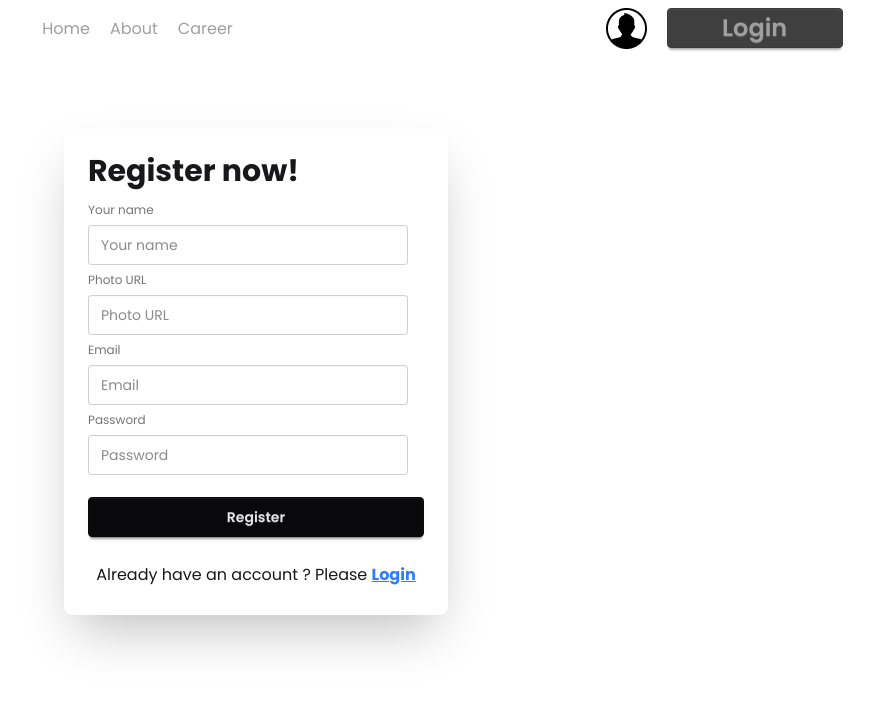
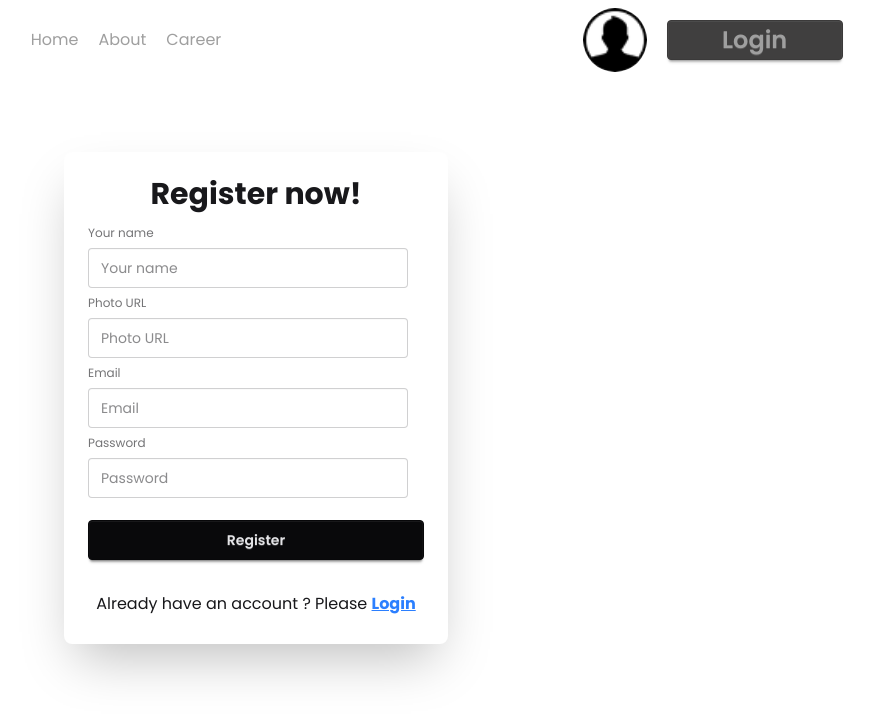
Before and after one commit to rjriajul1/dragon-news, a React (Vite) app: page /auth/register in a window 1280 px wide. Shown: the top 718 px of the page, without its empty margins (384-1258 px from the left). Built offline with nearby package versions, Linux system fonts and the light colour scheme; no server answers.

Commit message:
some problem fix

```diff
--- a/src/compontes/navbar/Navbar.jsx
+++ b/src/compontes/navbar/Navbar.jsx
@@ -4,6 +4,7 @@ import { AuthContext } from "../../context/AuthContext";
 import { use } from "react";
 const Navbar = () => {
   const { user, userSignOut } = use(AuthContext);
+
 
   const handleSignOut = () => {
     userSignOut();
@@ -25,8 +26,13 @@ const Navbar = () => {
           </li>
         </ul>
       </div>
-      <div className="flex gap-5">
-        <img src={userImg} alt="" />
+      <div className="flex items-center gap-5">
+        {/* {
+          user ? <img className="w-16 rounded-full h-16" src={user?.photoURL} alt="" /> : <img src={userImg} alt="" />
+        } */}
+
+        <img className="w-16 h-16 rounded-full" src={`${user ? user.photoURL : userImg}`} alt="" />
+
         <div>
           {user ? (
             <button
--- a/src/context/AuthProvider.jsx
+++ b/src/context/AuthProvider.jsx
@@ -1,63 +1,71 @@
-import React, { useEffect, useState } from 'react';
-import { AuthContext } from './AuthContext';
-import { createUserWithEmailAndPassword, onAuthStateChanged, signInWithEmailAndPassword, signOut } from "firebase/auth";
-import { auth } from '../firebase/firebase.config';
-import { Navigate } from 'react-router';
+import React, { useEffect, useState } from "react";
+import { AuthContext } from "./AuthContext";
+import {
+  createUserWithEmailAndPassword,
+  onAuthStateChanged,
+  signInWithEmailAndPassword,
+  signOut,
+  updateProfile,
+} from "firebase/auth";
+import { auth } from "../firebase/firebase.config";
 
 
-const AuthProvider = ({children}) => {
+const AuthProvider = ({ children }) => {
+  const [user, setUser] = useState(null);
+  const [loading, setLoading] = useState(true);
+  const [error, setError] = useState("");
 
-    const [user,setUser] = useState(null)
-    const [loading,setLoading] = useState(true);
 
-    console.log(user);
 
   // user create with email and password
-    const registerUser = (email,password) =>{
-        setLoading(true)
-        return createUserWithEmailAndPassword(auth,email,password)
-
-    }
+  const registerUser = (email, password) => {
+    setLoading(true);
+    return createUserWithEmailAndPassword(auth, email, password);
+  };
 
   // user login with email and password
 
-    const loginUser = (email,password) =>{
-        setLoading(true)
-        return signInWithEmailAndPassword(auth,email,password)
-    }
+  const loginUser = (email, password) => {
+    setLoading(true);
+    return signInWithEmailAndPassword(auth, email, password);
+  };
 
   // user sign out
+  const userSignOut = () => {
+    setError("");
+    setLoading(true);
+    return signOut(auth)
+      .then((result) => {
+        console.log(result);
+        setUser(null);
+      })
+      .catch((error) => {
+        setError(error.message);
+      });
+  };
 
-    const userSignOut = ()=>{
-       setLoading(true)
-        return signOut(auth)
-        .then(result=>{
-            console.log(result);
-            setUser(null)
-        })
-        .catch(error=>{
-            console.log(error);
-        })
-    }
+  //   user profile updata
 
+  const updateUserProfile = (userData) => {
+    return updateProfile(auth.currentUser, userData)
+
+  };
 
   // this function observe always our auth config
 
-    useEffect(()=>{
+  useEffect(() => {
+    const unSubscribe = onAuthStateChanged(auth, (currentUser) => {
+      if (currentUser) {
 
-       const unSubcribe = onAuthStateChanged(auth, (currentUser)=>{
-        if(currentUser){
-        //   console.log(currentUser);
-          setUser(currentUser)
+        setUser(currentUser);
       }
-        setLoading(false)
-       })
+      setLoading(false);
+    });
 
-       return ()=>{
-        unSubcribe()
-       }
-
-    },[])
+    return () => {
+      unSubscribe();
+    };
+  }, []);
 
   const userInfo = {
     registerUser,
@@ -66,16 +74,13 @@ const AuthProvider = ({children}) => {
     setUser,
     userSignOut,
     loading,
-        setLoading
+    setLoading,
+    error,
+    setError,
+    updateUserProfile
+  };
 
-    }
-
-    return (
-        <AuthContext value={userInfo} >
-            {children}
-        </AuthContext>
-
-    );
+  return <AuthContext value={userInfo}>{children}</AuthContext>;
 };
 
 export default AuthProvider;
--- a/src/firebase/firebase.config.js
+++ b/src/firebase/firebase.config.js
@@ -3,14 +3,13 @@ import { initializeApp } from "firebase/app";
 import { getAuth } from "firebase/auth";
 
 const firebaseConfig = {
-  apiKey: "AIzaSyDFcuvoyASK8mD1PIJh3wPxaA-EfVBXZkA",
-  authDomain: "dragon-news-f8f1f.firebaseapp.com",
-  projectId: "dragon-news-f8f1f",
-  storageBucket: "dragon-news-f8f1f.firebasestorage.app",
-  messagingSenderId: "948619410898",
-  appId: "1:948619410898:web:faf6a3bd048392fd819c0b"
+  apiKey: import.meta.env.VITE_apiKey,
+  authDomain: import.meta.env.VITE_authDomain,
+  projectId: import.meta.env.VITE_projectId,
+  storageBucket: import.meta.env.VITE_storageBucket,
+  messagingSenderId: import.meta.env.VITE_messagingSenderId,
+  appId: import.meta.env.VITE_appId,
 };
-
 
 const app = initializeApp(firebaseConfig);
 export const auth = getAuth(app);
--- a/src/pages/login/Login.jsx
+++ b/src/pages/login/Login.jsx
@@ -4,7 +4,7 @@ import { AuthContext } from '../../context/AuthContext';
 
 const Logins = () => {
 
-    const {loginUser} = use(AuthContext);
+    const {loginUser,setError,error} = use(AuthContext);
     const navigate = useNavigate();
 
  const location = useLocation();
@@ -17,8 +17,8 @@ const Logins = () => {
 
         const email = form.email.value
         const password = form.password.value;
-        console.log(email,password);
 
+         setError('')
         loginUser(email,password)
         .then(result=>{
             console.log(result);
@@ -26,7 +26,7 @@ const Logins = () => {
 
         })
         .catch(error=>{
-            console.log(error.message);
+            setError(error.message);
         })
 
     }
@@ -35,7 +35,7 @@ const Logins = () => {
 
           <div className="card bg-base-100 mx-auto mt-20 w-full max-w-sm shrink-0 shadow-2xl">
             <div className="card-body">
-            <h1 className="text-3xl font-bold">Login now!</h1>
+            <h1 className="text-3xl font-bold text-center">Login now!</h1>
               <form onSubmit={handleLogin} className="fieldset">
                 {/* email */}
                 <label className="label">Email</label>
@@ -45,6 +45,7 @@ const Logins = () => {
                 <input type="password" required name='password' className="input" placeholder="Password" />
                 <div><a className="link link-hover">Forgot password?</a></div>
                 <button className="btn btn-neutral mt-4">Login</button>
+                <p className='text-center text-red-500'>{error}</p>
                 <p className='text-center mt-5 text-[16px]'>Don't have an account ? Please <Link className='text-blue-500 underline font-bold' to='/auth/register'>Register</Link></p>
               </form>
             </div>
--- a/src/pages/news/News.jsx
+++ b/src/pages/news/News.jsx
@@ -26,7 +26,7 @@ const NewsCard = ({ news }) => {
   });
 
   const handleReadMore = () =>{
-    navigate(`/auth/newsDetails/${id}`)
+    navigate(`/newsDetails/${id}`)
     // setLoading(false)
   }
 
--- a/src/pages/newsDetails/NewsDetails.jsx
+++ b/src/pages/newsDetails/NewsDetails.jsx
@@ -43,7 +43,7 @@ const NewsDetails = () => {
                {news.details}
               </p>
               <div className="card-actions ">
-                <button onClick={()=>navigate(-1)} className="btn btn-secondary">All news in this category</button>
+                <button onClick={()=>navigate(-1)} className="btn btn-secondary">Back to category</button>
               </div>
             </div>
           </div>
--- a/src/pages/register/Register.jsx
+++ b/src/pages/register/Register.jsx
@@ -1,37 +1,52 @@
 
 import { useContext } from "react";
-import { Link } from "react-router";
+import { Link, useNavigate } from "react-router";
 import { AuthContext } from "../../context/AuthContext";
 
 
 const Register = () => {
 
 
-  const {registerUser} = useContext(AuthContext)
+  const {registerUser,error,setError,updateUserProfile} = useContext(AuthContext)
+  const navigate = useNavigate()
 
 
     const handleRegister = (e) =>{
         e.preventDefault();
         const form = e.target;
-
         const name = form.name.value;
         const photo= form.photoURL.value;
         const email = form.email.value;
         const password = form.password.value;
-
-        console.log(name,email,photo, password);
+       setError('')
         registerUser(email,password)
         .then(result=>{
           console.log(result);
+
+
+          // user profile update
+          const userData = {
+            displayName:name,
+            photoURL:photo
+          }
+          setError('')
+          updateUserProfile(userData)
+          .then(result=>{
+            console.log(result);
+               navigate('/')
+          })
+          .catch(error=>{
+            setError(error.message)
+          })
       })
       .catch(error=>{
-          console.log(error.message);
+          setError(error.message);
       })
     }
   return (
     <div className="card bg-base-100 mx-auto mt-20 w-full max-w-sm shrink-0 shadow-2xl">
       <div className="card-body">
-        <h1 className="text-3xl font-bold">Register now!</h1>
+        <h1 className="text-3xl font-bold text-center">Register now!</h1>
         <form onSubmit={handleRegister} className="fieldset">
           {/* name */}
           <label className="label">Your name</label>
@@ -50,6 +65,7 @@ const Register = () => {
           <input type="password" required name="password" className="input" placeholder="Password" />
 
           <button className="btn btn-neutral mt-4">Register</button>
+          <p className="text-center text-red-500">{error}</p>
           <p className="text-center mt-5 text-[16px]">
             Already have an account ? Please{" "}
             <Link
--- a/src/routes/Routes.jsx
+++ b/src/routes/Routes.jsx
@@ -12,53 +12,51 @@ import PrivateRoute from "../compontes/privateRoute/PrivateRoute";
 
 export const router = createBrowserRouter([
   {
-        path:'/',
-        Component:MainLayOut,
-        children:[
+    path: "/",
+    Component: MainLayOut,
+    children: [
       {
-                path:'/',
-                Component:Home
+        path: "/",
+        Component: Home,
       },
       {
-                path:'categoryNews/:id',
-                hydrateFallbackElement:<p>Loading....</p>,
-                loader: ()=> fetch('/news.json'),
-                Component:CategoryNews
+        path: "categoryNews/:id",
+        hydrateFallbackElement: <p>Loading....</p>,
+        loader: () => fetch("/news.json"),
+        Component: CategoryNews,
       },
       {
-                path:'about',
-                Component:About
+        path: "about",
+        Component: About,
       },
       {
-                path:'career',
-                Component:Career
-            }
-        ]
+        path: "career",
+        Component: Career,
+      },
+    ],
   },
   {
-        path:'/auth',
-        element:<AuthLayout></AuthLayout>,
-        children:[
+    path: "/auth",
+    element: <AuthLayout></AuthLayout>,
+    children: [
       {
-                path:'/auth/login',
-                element:<Logins></Logins>
+        path: "/auth/login",
+        element: <Logins></Logins>,
       },
       {
-                path:'/auth/register',
-                element:<Register></Register>
+        path: "/auth/register",
+        element: <Register></Register>,
       },
-
-        ]
+    ],
   },
   {
-
-            path:'/auth/newsDetails/:id',
-            loader: ()=> fetch('/news.json'),
-            element:<PrivateRoute>
+    path: "/newsDetails/:id",
+     hydrateFallbackElement: <p>Loading....</p>,
+    loader: () => fetch("/news.json"),
+    element: (
+      <PrivateRoute>
         <NewsDetails></NewsDetails>
       </PrivateRoute>
-
-    }
-
-
-])
+    ),
+  },
+]);
```
Also changed, not shown: firebase.json (added), 1 other file (tests, documents, lock files or other folders). Lines whose indentation alone changed are shown as unchanged.
